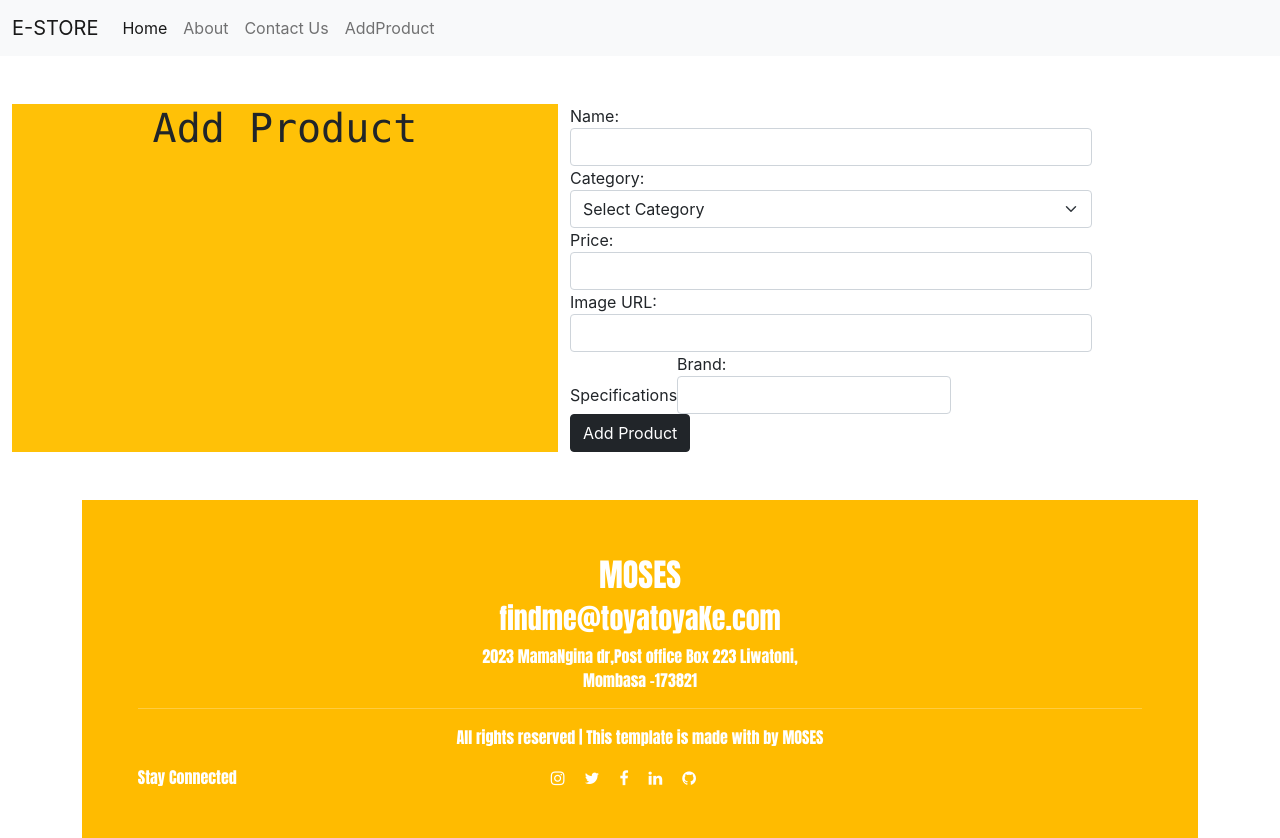
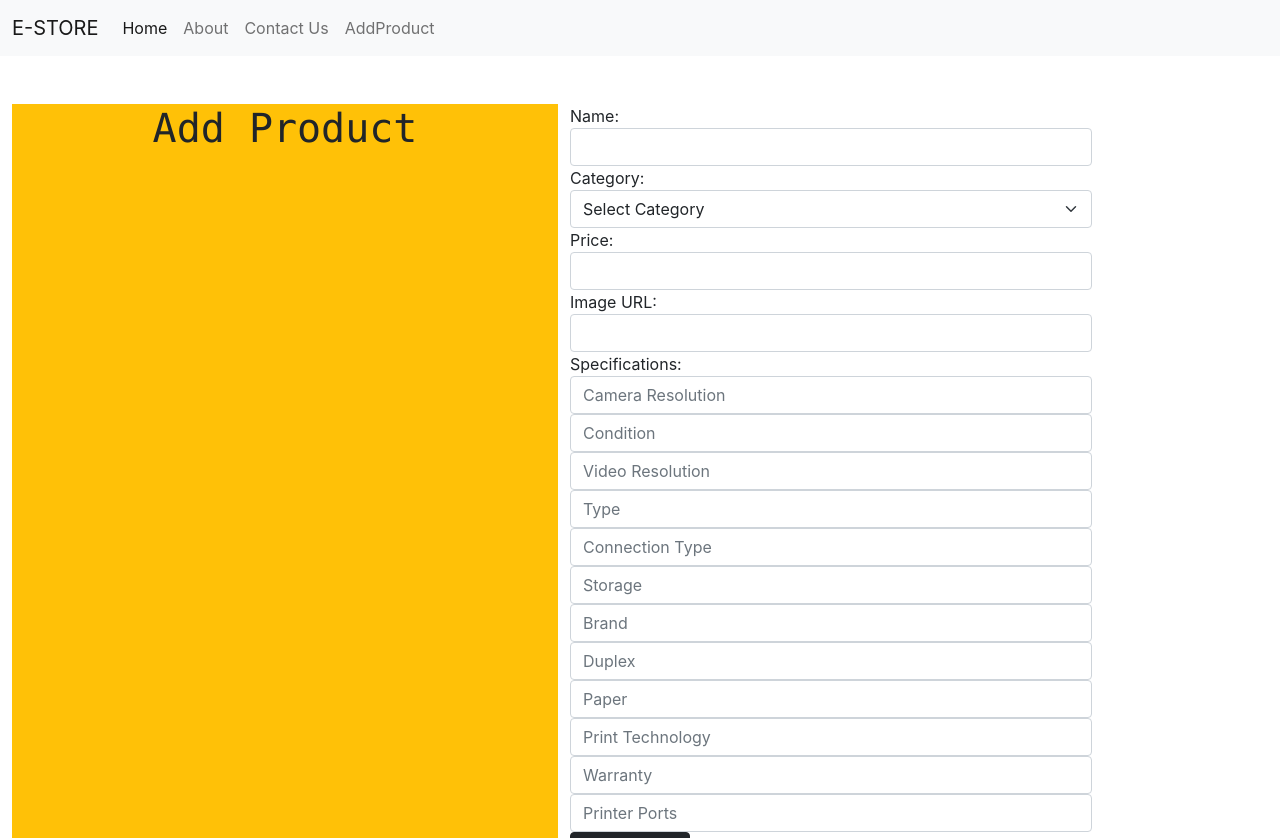
Before and after one commit to mosesmramba/Phase-2-project-an-electronic-retail-store, a React (Create React App) app: page /addproduct in a window 1280 px wide. Shown: the top 838 px of the page. Built offline with nearby package versions, Linux system fonts and the light colour scheme.

Commit message:
updated commit

```diff
--- a/src/components/Product.js
+++ b/src/components/Product.js
@@ -5,19 +5,19 @@ export default function Product() {
   const { id } = useParams();
   const [product, setProduct] = useState(null);
   const [quantity, setQuantity] = useState(1);
-  const [totalPrice, setTotalPrice] = useState(0); // State to keep track of the total price
+  const [totalPrice, setTotalPrice] = useState(0);
   const [isEditing, setIsEditing] = useState(false);
   const [editedProduct, setEditedProduct] = useState({});
+  const [cart, setCart] = useState([]);
 
   useEffect(() => {
     fetch(`http://localhost:7000/eproducts/${id}`)
       .then((response) => response.json())
       .then((productData) => setProduct(productData))
-      .catch((error) => console.error("Error fetching data: ", error));
+      .catch((error) => console.error('Error fetching data: ', error));
   }, [id]);
 
   useEffect(() => {
-    // Update the total price when quantity or product price changes
     if (product) {
       setTotalPrice(product.price * quantity);
     }
@@ -41,11 +41,10 @@ export default function Product() {
 
   const category = product.category;
   const specificationsToShow = categorySpecificationsMap[category] || [];
-  const getProductSpecificationsToShow = (category) => {
-    return categorySpecificationsMap[category] || [];
+
+  const handleAddToCart = (product) => {
+    setCart([...cart, product]);
   };
-
-
 
   const handleEditClick = () => {
     setIsEditing(true);
@@ -54,9 +53,9 @@ export default function Product() {
 
   const handleSaveEdit = () => {
     fetch(`http://localhost:7000/eproducts/${id}`, {
-      method: "PATCH",
+      method: 'PATCH',
       headers: {
-        "Content-Type": "application/json",
+        'Content-Type': 'application/json',
       },
       body: JSON.stringify(editedProduct),
     })
@@ -65,17 +64,17 @@ export default function Product() {
         setProduct(updatedProduct);
         setIsEditing(false);
       })
-      .catch((error) => console.error("Error editing product: ", error));
+      .catch((error) => console.error('Error editing product: ', error));
   };
 
   const handleDeleteProduct = () => {
     fetch(`http://localhost:7000/eproducts/${id}`, {
-      method: "DELETE",
+      method: 'DELETE',
     })
       .then(() => {
         // Handle successful deletion, e.g., navigate back to the product list page
       })
-      .catch((error) => console.error("Error deleting product: ", error));
+      .catch((error) => console.error('Error deleting product: ', error));
   };
 
   const handleInputChange = (e) => {
@@ -95,31 +94,28 @@ export default function Product() {
       <div className='col-md-6 card'>
         <h5>Category: {product.category}</h5>
         <p>Price: ksh{product.price}</p>
-        <p>Total Price: ksh{totalPrice}</p> {/* Display the total price */}
+        <p>Total Price: ksh{totalPrice}</p>
         <h4>Specifications:</h4>
         <ul>
-          {console.log('specifications',specificationsToShow)}
           {specificationsToShow.map((specification) => (
             <li key={specification}>
-              <strong>{specification}:</strong> {product.specifications[specification]}
+              <strong>{specification}:</strong> {product.specifications[specification] || 'N/A'}
             </li>
           ))}
         </ul>
         <div>
-          <button onClick={() => setQuantity(quantity - 1)} className='btn btn-light me-1' type='button'>-</button>
+          <button onClick={() => setQuantity(quantity - 1)} className='btn btn-light me-1' type='button'>
+            -
+          </button>
           <input className='btn btn-light me-1' type='number' value={quantity} readOnly />
-          <button onClick={() => setQuantity(quantity + 1)} className='btn btn-light me-1' type='button'>+</button>
+          <button onClick={() => setQuantity(quantity + 1)} className='btn btn-light me-1' type='button'>
+            +
+          </button>
         </div>
         {isEditing ? (
-          <div className="container mt-5 mb-5">
+          <div className='container mt-5 mb-5'>
             <div>
-              <input
-                type='text'
-                name='name'
-                value={editedProduct.name}
-                onChange={handleInputChange}
-                style={{ marginBottom: '10px' }}
-              />
+              <input type='text' name='name' value={editedProduct.name} onChange={handleInputChange} style={{ marginBottom: '10px' }} />
             </div>
             <div>
               <input
@@ -140,13 +136,7 @@ export default function Product() {
               />
             </div>
             <div>
-              <input
-                type='text'
-                name='image'
-                value={editedProduct.image}
-                onChange={handleInputChange}
-                style={{ marginBottom: '10px' }}
-              />
+              <input type='text' name='image' value={editedProduct.image} onChange={handleInputChange} style={{ marginBottom: '10px' }} />
             </div>
             <div>
               <input
@@ -163,8 +153,15 @@ export default function Product() {
           </div>
         ) : (
           <div className=''>
-            <button onClick={handleEditClick}>Edit</button>
-            <button onClick={handleDeleteProduct}>Delete</button>
+            <button id='button' onClick={handleEditClick}>
+              Edit
+            </button>
+            <button className='bg-danger' onClick={handleDeleteProduct}>
+              Delete
+            </button>
+            <button id='button' onClick={() => handleAddToCart(product)}>
+              Add To Cart
+            </button>
           </div>
         )}
       </div>
--- a/src/components/ProductForm.js
+++ b/src/components/ProductForm.js
@@ -7,19 +7,19 @@ export default function AddProduct() {
     price: '',
     image: '',
     specifications: {
-        'Camera Resolution':'',
-        Condition:'',
-        'Video Resolution':'',
-        Type:'',
-        'Connection Type':'',
-        Storage:'',
-        Brand: '',
+      'Camera Resolution': '',
+      Condition: '',
+      'Video Resolution': '',
+      Type: '',
+      'Connection Type': '',
+      Storage: '',
+      Brand: '',  // Set a default value here
       Duplex: '',
       Paper: '',
       'Print Technology': '',
-        Warranty:'',
-        'Printer Ports':'',
-    }, // Store specifications as an array
+      Warranty: '',
+      'Printer Ports': '',
+    },
   });
 
   const [isAdding, setIsAdding] = useState(false);
@@ -33,19 +33,19 @@ export default function AddProduct() {
   };
 
   const handleAddProduct = () => {
-    const product=product;
-    console.log(product);
     setIsAdding(true);
   };
-  const handleSpecification=(e)=>{
-    const {name, value}=e.target;
-    setProduct((prevProduct)=>({
+
+  const handleSpecification = (e) => {
+    const { name, value } = e.target;
+    setProduct((prevProduct) => ({
       ...prevProduct,
-      specifications:{
-        ...product.specifications,[name]:value,
-      }
-    }))
-  }
+      specifications: {
+        ...prevProduct.specifications,
+        [name]: value,
+      },
+    }));
+  };
 
   useEffect(() => {
     if (isAdding) {
@@ -86,7 +86,7 @@ export default function AddProduct() {
           </div>
           <div className="form-group">
             <label htmlFor="category">Category:</label>
-              <select class="form-select" aria-label="Default select example">
+            <select className="form-select" aria-label="Default select example" name="category" onChange={handleInputChange}>
               <option selected disabled>Select Category</option>
               <option value="Laptop">Laptop</option>
               <option value="Phones">Phones</option>
@@ -122,18 +122,103 @@ export default function AddProduct() {
             />
           </div>
           <div className="form-group">
-            <label htmlFor="specifications">Specifications</label>
-            <label htmlFor="brand">Brand:
+            <label>Specifications:</label>
             <input
               type="text"
-              id="brand"
-              name="Brand"
-              value={product.specifications.Brand}
+              name="Camera Resolution"
+              value={product.specifications['Camera Resolution']}
               onChange={handleSpecification}
               className="form-control"
+              placeholder="Camera Resolution"
             />
-            </label>
-
+            <input
+              type="text"
+              name="Condition"
+              value={product.specifications['Condition']}
+              onChange={handleSpecification}
+              className="form-control"
+              placeholder="Condition"
+            />
+            <input
+              type="text"
+              name="Video Resolution"
+              value={product.specifications['Video Resolution']}
+              onChange={handleSpecification}
+              className="form-control"
+              placeholder="Video Resolution"
+            />
+            <input
+              type="text"
+              name="Type"
+              value={product.specifications['Type']}
+              onChange={handleSpecification}
+              className="form-control"
+              placeholder="Type"
+            />
+            <input
+              type="text"
+              name="Connection Type"
+              value={product.specifications['Connection Type']}
+              onChange={handleSpecification}
+              className="form-control"
+              placeholder="Connection Type"
+            />
+            <input
+              type="text"
+              name="Storage"
+              value={product.specifications['Storage']}
+              onChange={handleSpecification}
+              className="form-control"
+              placeholder="Storage"
+            />
+            <input
+              type="text"
+              name="Brand"
+              value={product.specifications['Brand']}
+              onChange={handleSpecification}
+              className="form-control"
+              placeholder="Brand"
+            />
+            <input
+              type="text"
+              name="Duplex"
+              value={product.specifications['Duplex']}
+              onChange={handleSpecification}
+              className="form-control"
+              placeholder="Duplex"
+            />
+            <input
+              type="text"
+              name="Paper"
+              value={product.specifications['Paper']}
+              onChange={handleSpecification}
+              className="form-control"
+              placeholder="Paper"
+            />
+            <input
+              type="text"
+              name="Print Technology"
+              value={product.specifications['Print Technology']}
+              onChange={handleSpecification}
+              className="form-control"
+              placeholder="Print Technology"
+            />
+            <input
+              type="text"
+              name="Warranty"
+              value={product.specifications['Warranty']}
+              onChange={handleSpecification}
+              className="form-control"
+              placeholder="Warranty"
+            />
+            <input
+              type="text"
+              name="Printer Ports"
+              value={product.specifications['Printer Ports']}
+              onChange={handleSpecification}
+              className="form-control"
+              placeholder="Printer Ports"
+            />
           </div>
           <button
             type="button"
```
Lines whose indentation alone changed are shown as unchanged.
